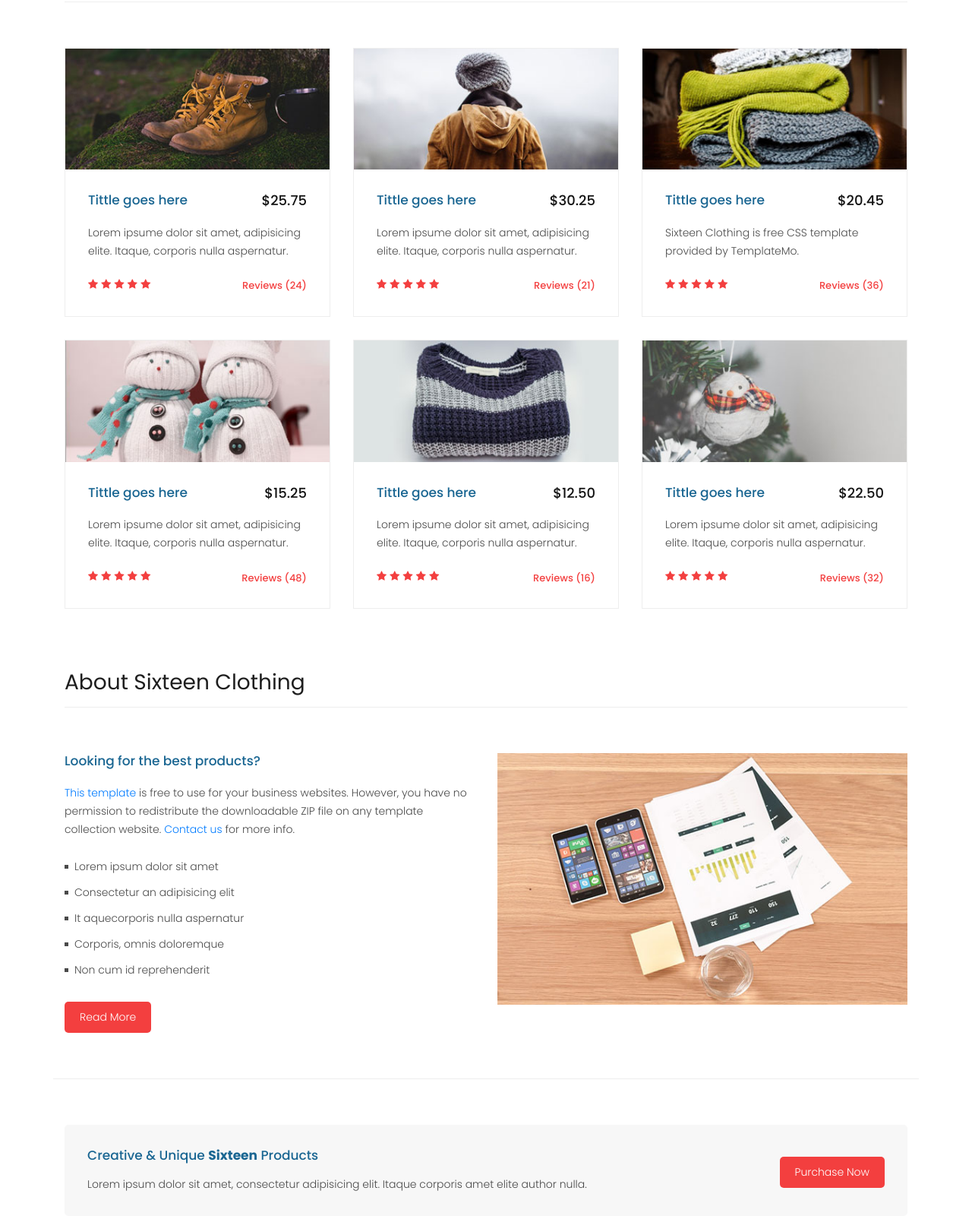
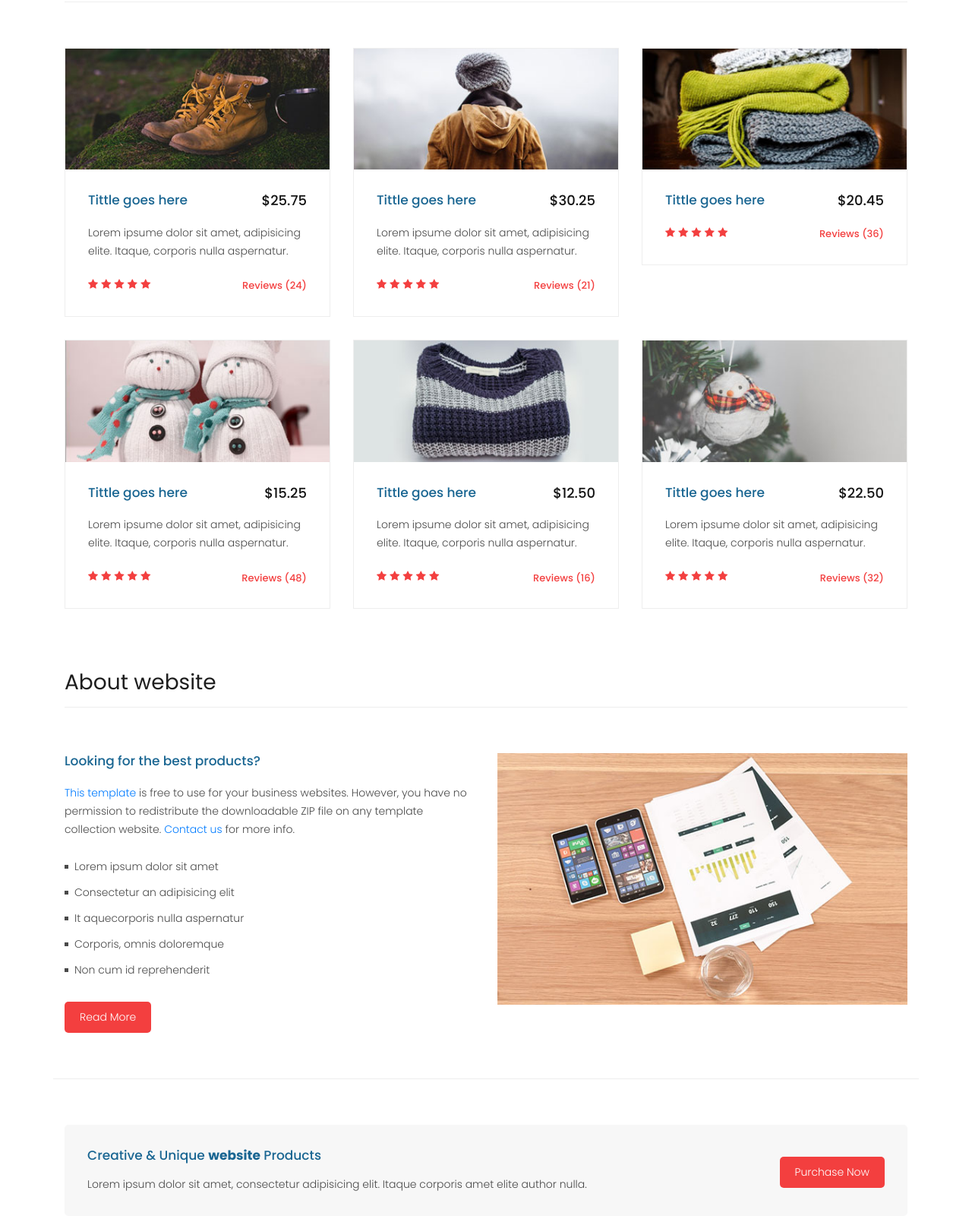
Before and after one commit to IldarSaygafarov2/website-template, a plain HTML site: page index.html in a window 1280 px wide. Shown: the part 827-2427 px from the top of the page at 76% size. Drawn offline with Linux system fonts and the light colour scheme.

Commit message:
added fixes

```diff
--- a/index.html
+++ b/index.html
@@ -46,7 +46,7 @@ https://templatemo.com/tm-546-sixteen-clothing
     <nav class="navbar navbar-expand-lg">
       <div class="container">
         <a class="navbar-brand" href="index.html">
-          <h2>Sixteen <em>Clothing</em></h2>
+          <h2>web <em>site</em></h2>
         </a>
         <button class="navbar-toggler" type="button" data-toggle="collapse" data-target="#navbarResponsive"
           aria-controls="navbarResponsive" aria-expanded="false" aria-label="Toggle navigation">
@@ -157,7 +157,7 @@ https://templatemo.com/tm-546-sixteen-clothing
                 <h4>Tittle goes here</h4>
               </a>
               <h6>$20.45</h6>
-              <p>Sixteen Clothing is free CSS template provided by TemplateMo.</p>
+
               <ul class="stars">
                 <li><i class="fa fa-star"></i></li>
                 <li><i class="fa fa-star"></i></li>
@@ -238,7 +238,7 @@ https://templatemo.com/tm-546-sixteen-clothing
       <div class="row">
         <div class="col-md-12">
           <div class="section-heading">
-            <h2>About Sixteen Clothing</h2>
+            <h2>About website</h2>
           </div>
         </div>
         <div class="col-md-6">
@@ -275,7 +275,7 @@ https://templatemo.com/tm-546-sixteen-clothing
           <div class="inner-content">
             <div class="row">
               <div class="col-md-8">
-                <h4>Creative &amp; Unique <em>Sixteen</em> Products</h4>
+                <h4>Creative &amp; Unique <em>website</em> Products</h4>
                 <p>Lorem ipsum dolor sit amet, consectetur adipisicing elit. Itaque corporis amet elite author nulla.
                 </p>
               </div>
```
Also changed, not shown: about.html (+1 -1 lines), contact.html (+1 -1 lines), products.html (+1 -1 lines).
